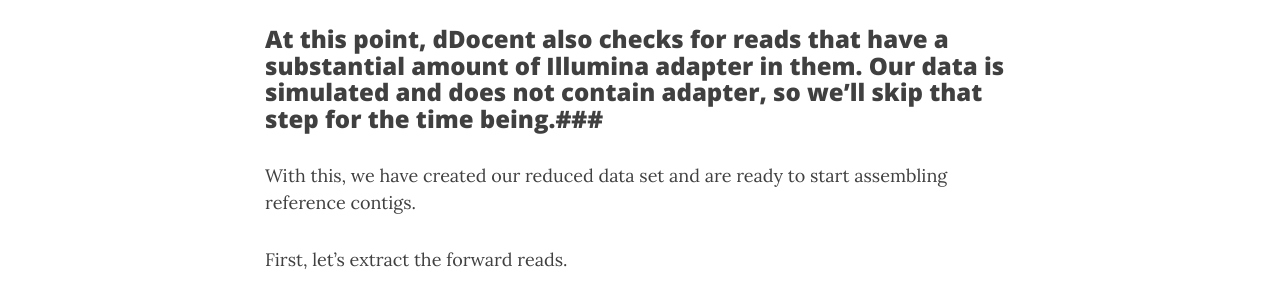
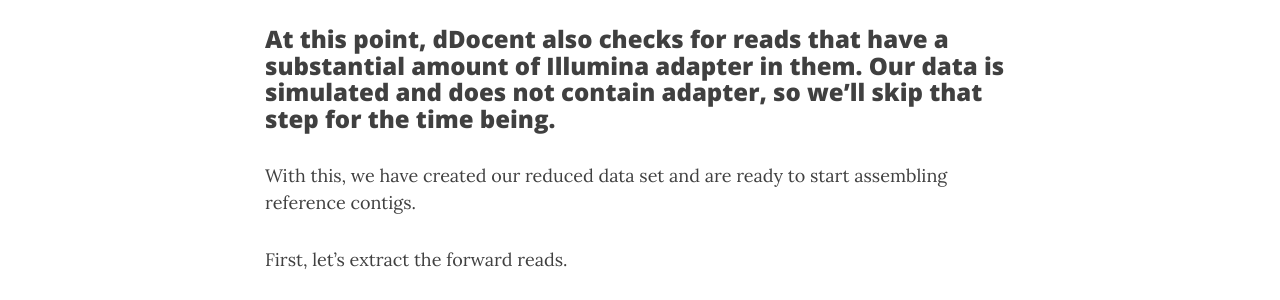
Before and after one commit to jpuritz/dDocent, a Jekyll site: the page built from assembly.md, in a window 1280 px wide and 900 px high, scrolled down 8250 px. Shown: the part 238-538 px from the top of the window. Built offline with Jekyll 4.4.1, drawn with Linux system fonts in a browser that asks for light colours; nearby versions of some CDN libraries; our own code applies the rules of GitHub Pages for plain Markdown files.

````diff
--- a/assembly.md
+++ b/assembly.md
@@ -118,10 +118,7 @@ Take a look at this simple script
 cat Rename_for_dDocent.sh
 ```
 
-Bash scripts are a wonderful tool to automate simple tasks.  This script begins with an If statement to see if a file was provided as
-input.  If the file is not it exits and says why.  The file it requires is a two column list with the sample name in the first column
-and sample barcode in the second column.  The script reads all the names into an array and all the barcodes into a second array, and
-then gets the length of both arrays.  It then iterates with a for loop the task of renaming the samples.
+Bash scripts are a wonderful tool to automate simple tasks.  This script begins with an If statement to see if a file was provided as input.  If the file is not it exits and says why.  The file it requires is a two column list with the sample name in the first column and sample barcode in the second column.  The script reads all the names into an array and all the barcodes into a second array, and then gets the length of both arrays.  It then iterates with a for loop the task of renaming the samples.
 
 Now run the script to rename your samples and take a look at the output
 
@@ -315,7 +312,7 @@ mawk '{c= c + 1; print ">Contig_" c "\n" $1}' totaluniqseq > uniq.fasta
 ```
 This simple script reads the totaluniqseq file line by line and add a sequence header of >Contig X
 
-### At this point, dDocent also checks for reads that have a substantial amount of Illumina adapter in them.  Our data is simulated and does not contain adapter, so we'll skip that step for the time being.###
+### At this point, dDocent also checks for reads that have a substantial amount of Illumina adapter in them. Our data is simulated and does not contain adapter, so we'll skip that step for the time being.
 
 With this, we have created our reduced data set and are ready to start assembling reference contigs.
 
````
